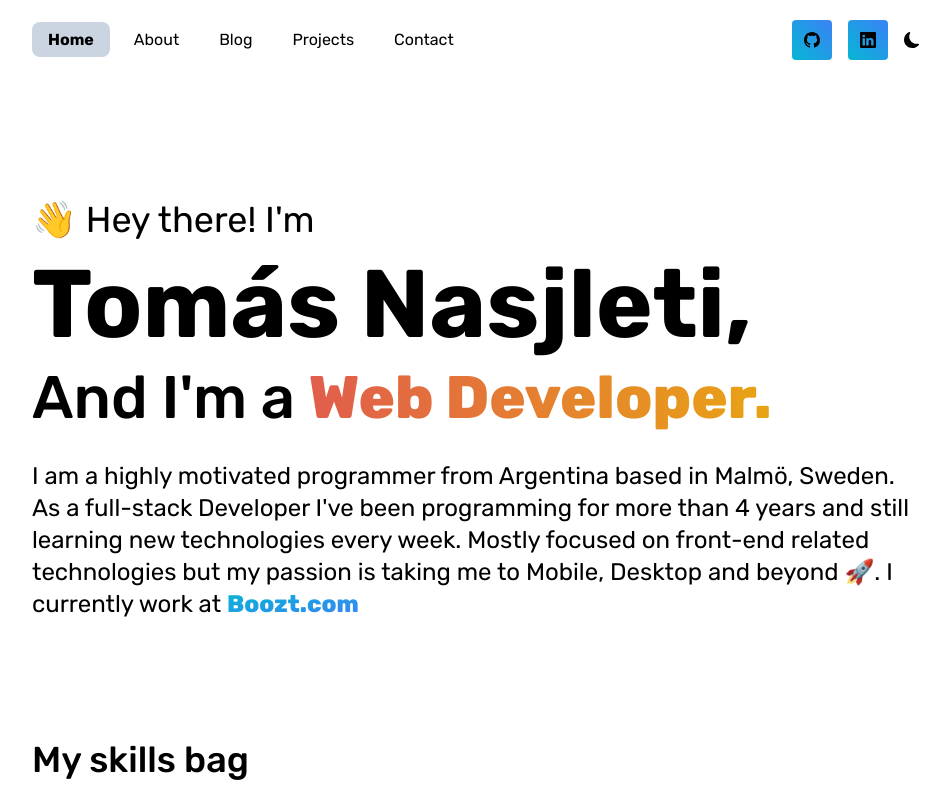
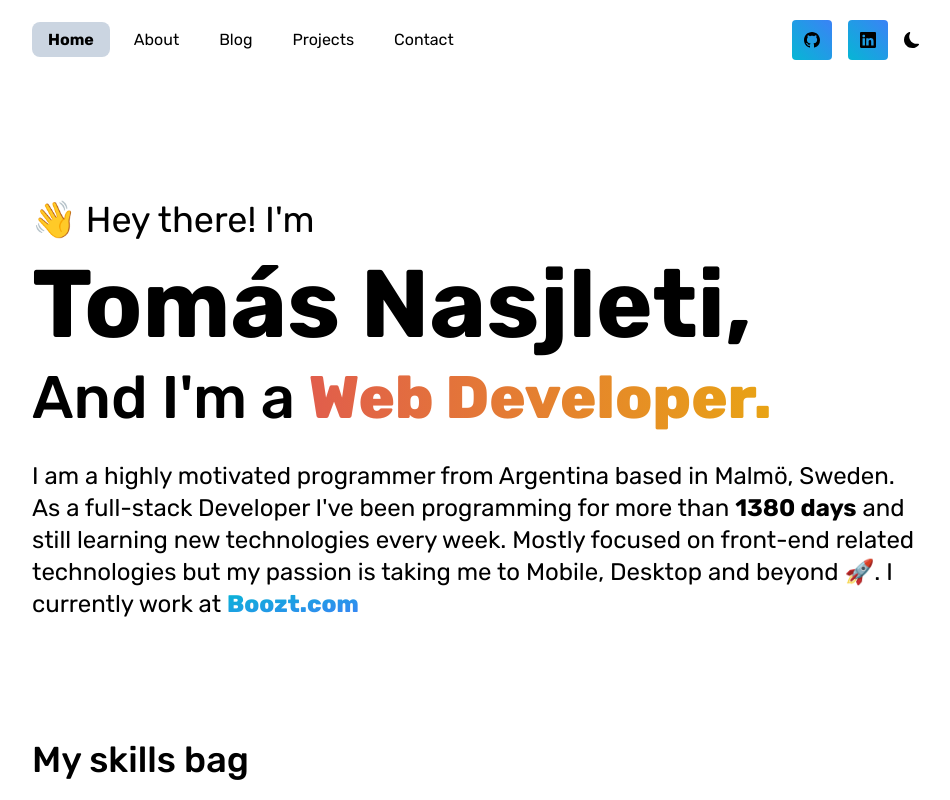
Before and after one commit to TomAndril/mywebsite-v2, a Next.js app: page / in a window 1280 px wide. Shown: the top 800 px of the page, without its empty margins (160-1110 px from the left). Built offline with nearby package versions, Linux system fonts and the light colour scheme.

Commit message:
added number counter to days in programming

```diff
--- a/sections/Hero.tsx
+++ b/sections/Hero.tsx
@@ -1,7 +1,11 @@
 /* eslint-disable react/no-unescaped-entities */
 import Text from "../components/Text"
 
+import { differenceInDays } from "date-fns"
+
 const Hero: React.FC = () => {
+  const daysFromStart = differenceInDays(new Date(), new Date("2018 06 01"))
+
   return (
     <div className="m-section">
       <Text
@@ -30,10 +34,11 @@ const Hero: React.FC = () => {
         className="mt-8 text-md sm:text-lg md:text-xl lg:text-2xl"
       >
         I am a highly motivated programmer from Argentina based in Malmö,
-        Sweden. As a full-stack Developer I've been programming
-        for more than 4 years and still learning new technologies every week.
-        Mostly focused on front-end related technologies but my passion is
-        taking me to Mobile, Desktop and beyond 🚀. I currently work at{" "}
+        Sweden. As a full-stack Developer I've been programming for more than{" "}
+        <span className="font-bold">{daysFromStart} days</span> and still
+        learning new technologies every week. Mostly focused on front-end
+        related technologies but my passion is taking me to Mobile, Desktop and
+        beyond 🚀. I currently work at{" "}
         <a
           target="_blank"
           rel="noreferrer"
```
